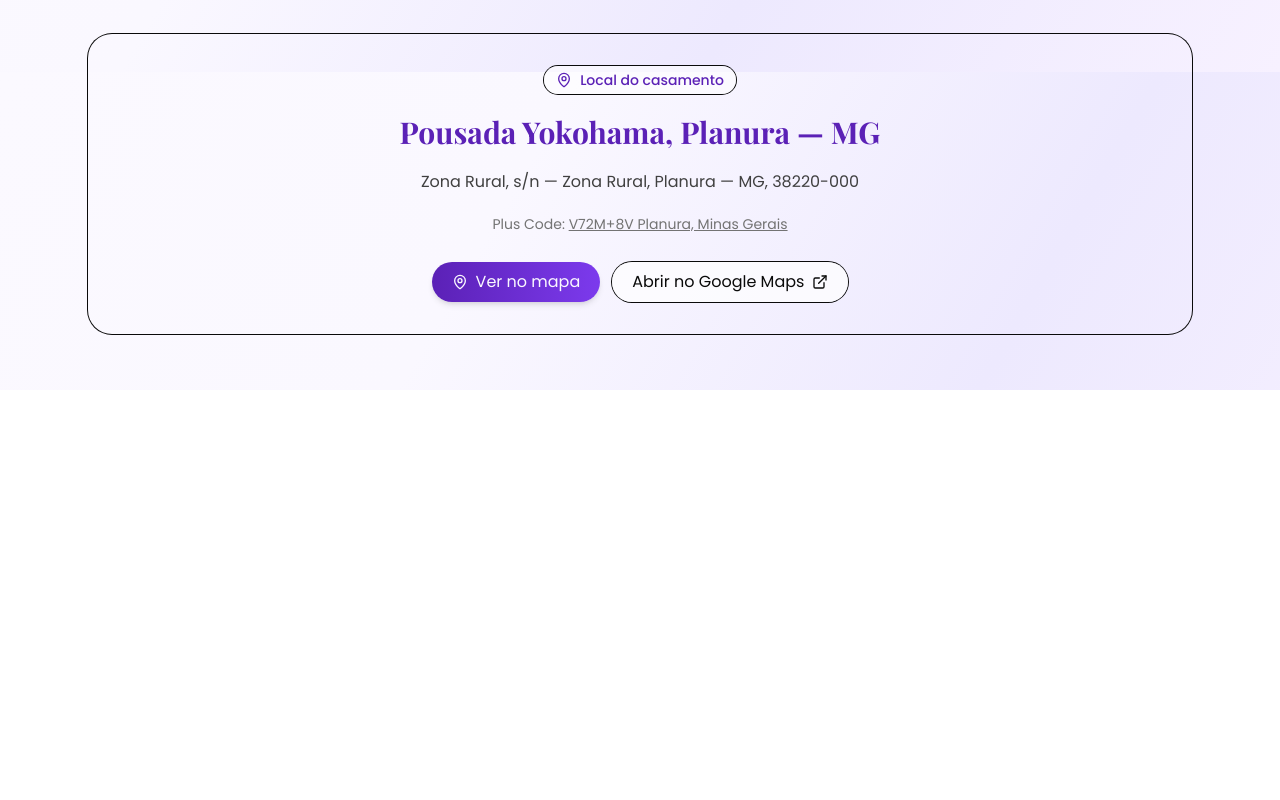
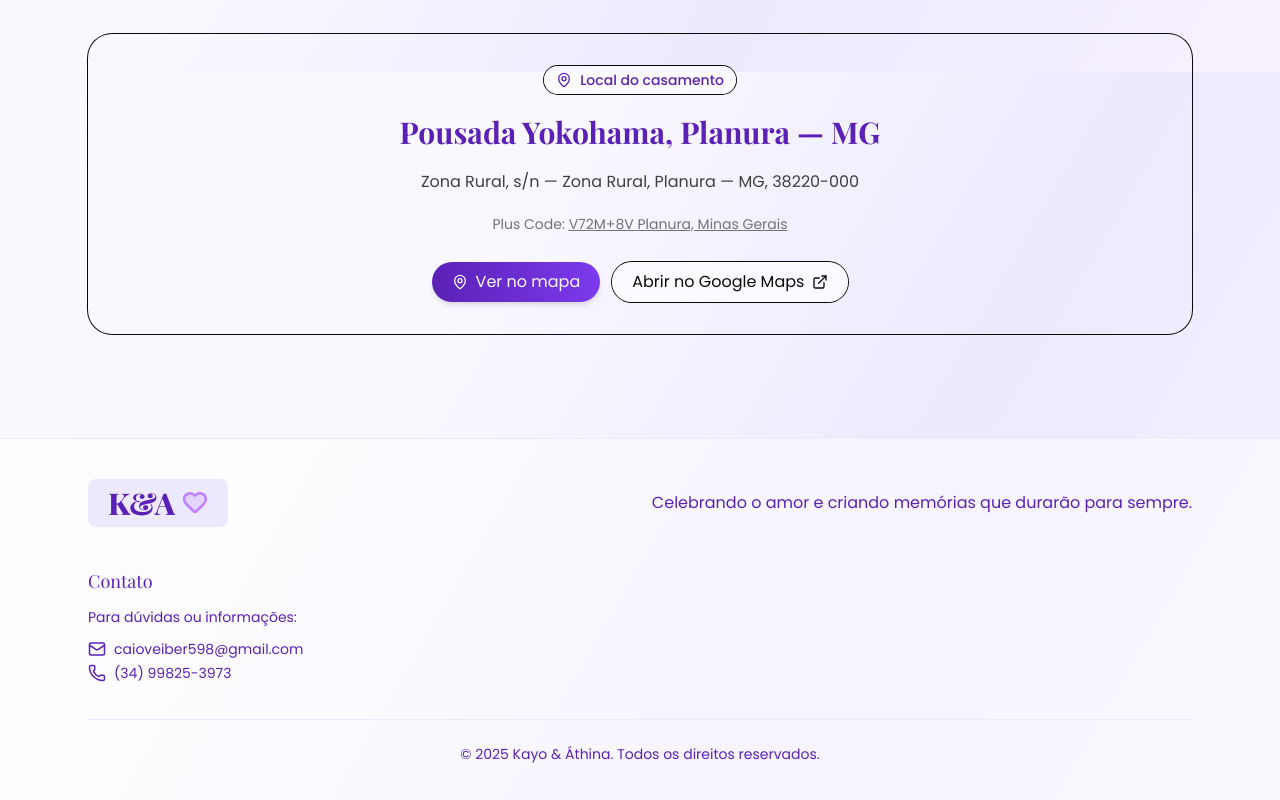
Before and after one commit to KayoWeiber/Kayo-e-Athina, a React (Vite) app: page / in a window 1280 px wide. Shown: the part 728-1528 px from the top of the page. Before the commit the page ends 1118 px from the top, so only its background shows below. Built offline with nearby package versions, Linux system fonts and the light colour scheme; a web font is replaced by a local one.

Commit message:
feat: criado o footer

```diff
--- a/src/App.tsx
+++ b/src/App.tsx
@@ -1,6 +1,7 @@
 import { BrowserRouter, Route, Routes } from 'react-router-dom';
 import Home from './components/Home';
 import Header from './components/Header';
+import Footer from './components/Footer';
 import Historia from './components/Historia';
 import Galeria from './components/Galeria';
 import NotFound from './components/NotFound';
@@ -15,6 +16,7 @@
             <Route path="/galeria" element={<Galeria />} />
               <Route path="*" element={<NotFound />} />
           </Routes>
+          <Footer />
         </BrowserRouter>
     </>
   )
--- /dev/null
+++ b/src/components/Footer.tsx
@@ -0,0 +1,62 @@
+import { Heart, Mail, Phone } from "lucide-react";
+import { Link } from "react-router-dom";
+
+export default function Footer() {
+  return (
+    <footer className="mt-12 border-t ka-border-detalhe bg-background/50">
+      <div className="mx-auto max-w-6xl px-4 py-8 md:px-6 md:py-10">
+        {/* Logo + mensagem */}
+        <div className="flex flex-col items-center justify-between gap-6 md:flex-row">
+          <Link to="/" className="flex items-center gap-2 select-none" aria-label="Kayo & Áthina">
+            <div className="flex items-center gap-2 rounded-md px-5 py-1.5 ka-logo-badge" title="Kayo & Áthina">
+              <span className="font-title text-2xl md:text-3xl font-extrabold tracking-tight ka-text-roxo-escuro">K&A</span>
+              <Heart
+                aria-hidden
+                size={26}
+                strokeWidth={2.5}
+                className="-mt-0.5"
+                color="var(--ka-lilas-medio)"
+                fill="color-mix(in oklab, var(--ka-lilas-medio) 20%, transparent)"
+              />
+            </div>
+          </Link>
+
+          <p className="text-center font-body text-sm md:text-base ka-text-roxo-escuro max-w-xl">
+            Celebrando o amor e criando memórias que durarão para sempre.
+          </p>
+        </div>
+
+        {/* Contato */}
+        <div className="mt-8 grid gap-3 text-sm md:mt-10">
+          <h2 className="font-title text-lg ka-text-roxo-escuro">Contato</h2>
+          <p className="font-body ka-text-roxo-escuro">Para dúvidas ou informações:</p>
+          <address className="not-italic font-body space-y-1">
+            <a
+              href="mailto:caioveiber598@gmail.com"
+              className="inline-flex items-center gap-2 ka-text-roxo-escuro hover:opacity-90"
+            >
+              <Mail size={18} aria-hidden />
+              <span>caioveiber598@gmail.com</span>
+            </a>
+            <div>
+              <a
+                href="tel:+5534998253973"
+                className="inline-flex items-center gap-2 ka-text-roxo-escuro hover:opacity-90"
+              >
+                <Phone size={18} aria-hidden />
+                <span>(34) 99825-3973</span>
+              </a>
+            </div>
+          </address>
+        </div>
+
+        {/* Copyright */}
+        <div className="mt-8 border-t ka-border-detalhe pt-6">
+          <p className="text-center font-body text-xs md:text-sm ka-text-roxo-escuro">
+            © 2025 Kayo & Áthina. Todos os direitos reservados.
+          </p>
+        </div>
+      </div>
+    </footer>
+  );
+}
```
